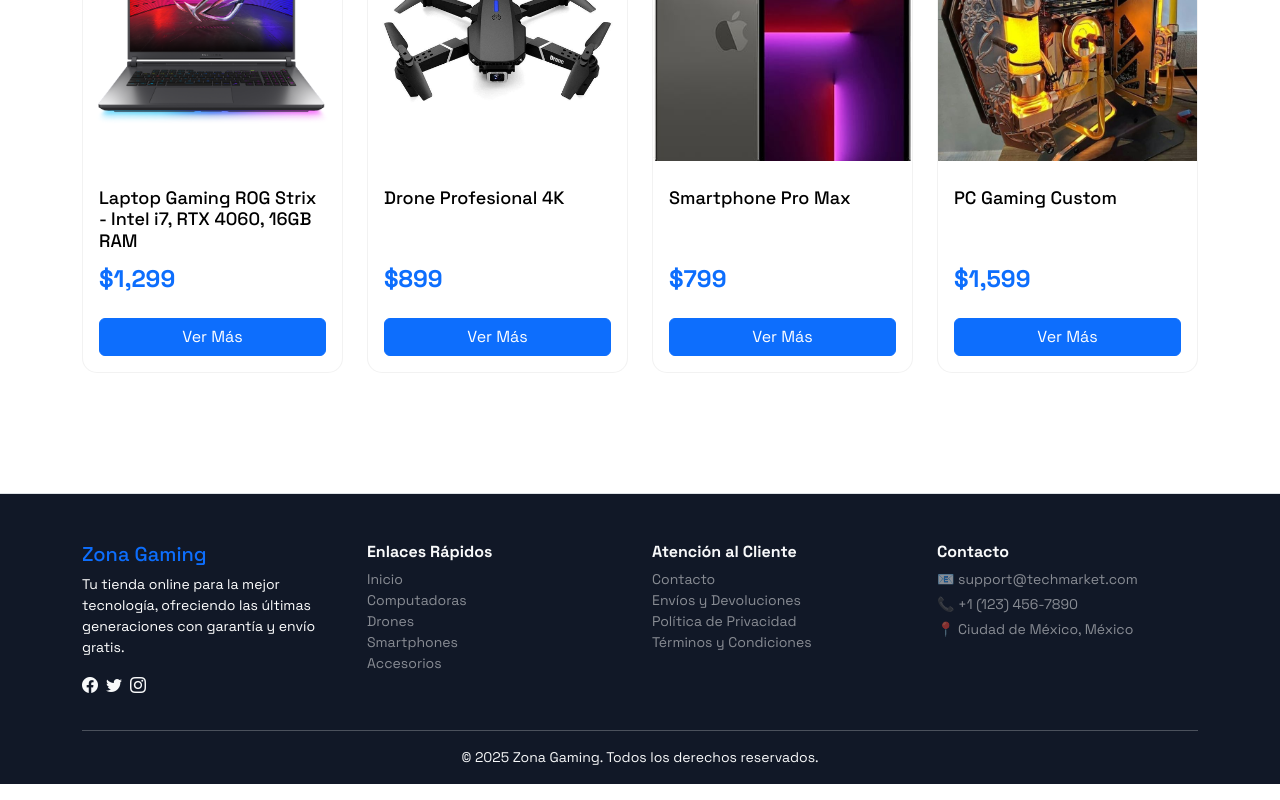
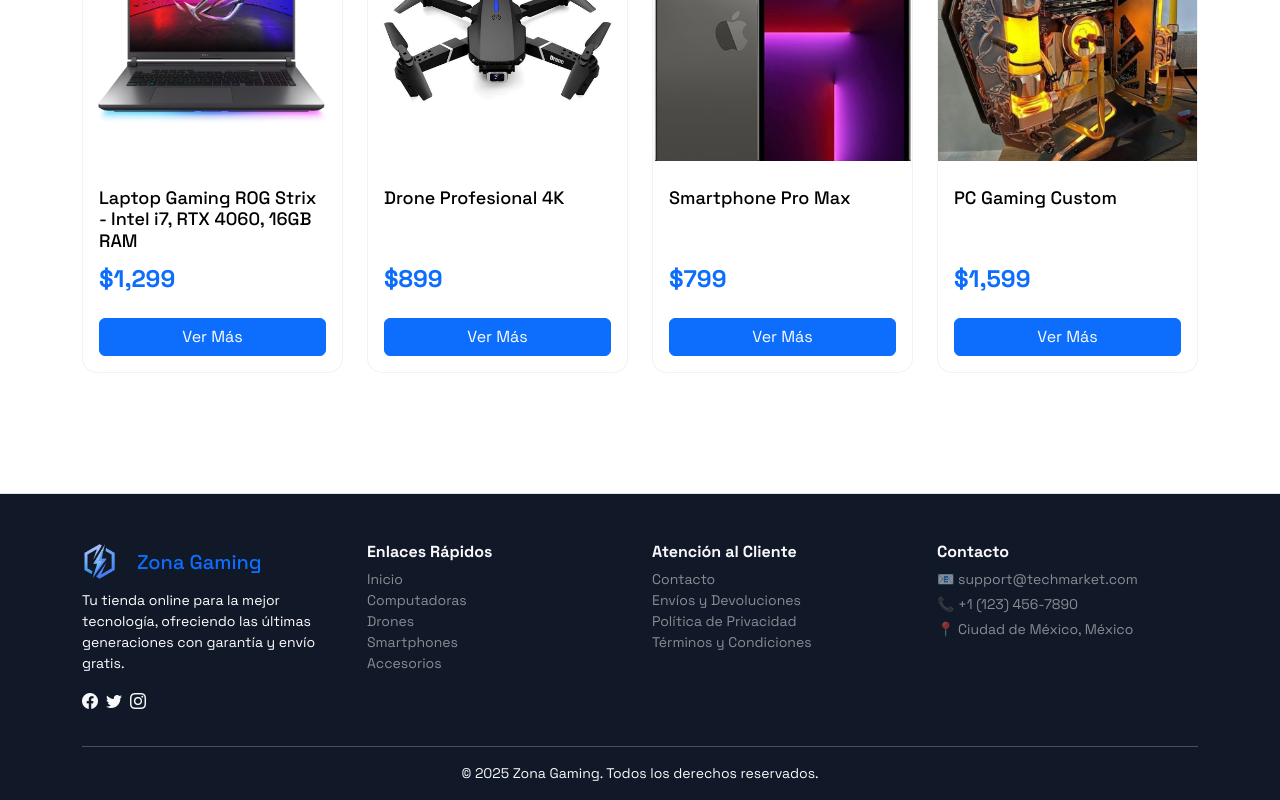
Before and after one commit to RAFALAMAO/zona-gaming-app, a React (Vite) app: page / in a window 1280 px wide. Shown: the part 1335-2135 px from the top of the page. Built offline with nearby package versions, Linux system fonts and the light colour scheme.

Commit message:
feat: :sparkles: se agrega el icono al footer

```diff
--- a/package.json
+++ b/package.json
@@ -4,7 +4,7 @@
   "version": "0.0.0",
   "type": "module",
   "scripts": {
-    "dev": "vite",
+    "dev": "vite --host",
     "build": "tsc -b && vite build",
     "lint": "eslint .",
     "preview": "vite preview"
--- a/src/components/Footer/Footer.module.css
+++ b/src/components/Footer/Footer.module.css
@@ -1,3 +1,8 @@
 .footer {
   background-color: rgb(17 24 39);
 }
+
+.img {
+  width: 35px;
+  margin-right: 20px;
+}
--- a/src/components/Footer/Footer.tsx
+++ b/src/components/Footer/Footer.tsx
@@ -6,7 +6,10 @@ export default function Footer() {
       <div className="container">
         <div className="row">
           <div className="col-md-3 mb-3">
-            <h5 className="text-primary">Zona Gaming</h5>
+            <div className="d-flex align-items-center mb-2">
+              <img className={`img-fluid ${styles.img}`} src="./imgs/gen-icon.png" alt="" />
+              <h5 className="text-primary mt-2">Zona Gaming</h5>
+            </div>
             <p className="small text-white">
               Tu tienda online para la mejor tecnología, ofreciendo las últimas generaciones con
               garantía y envío gratis.
```
